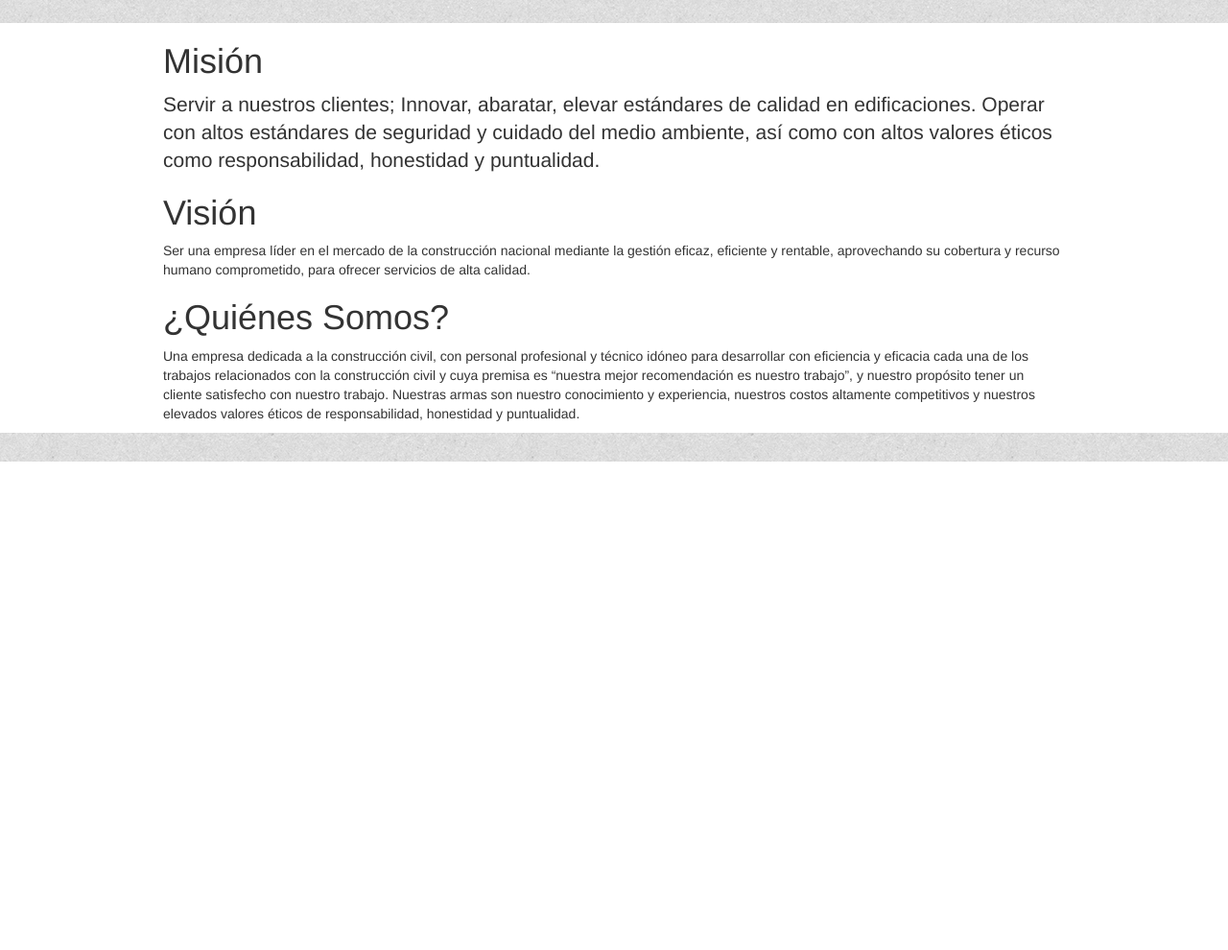
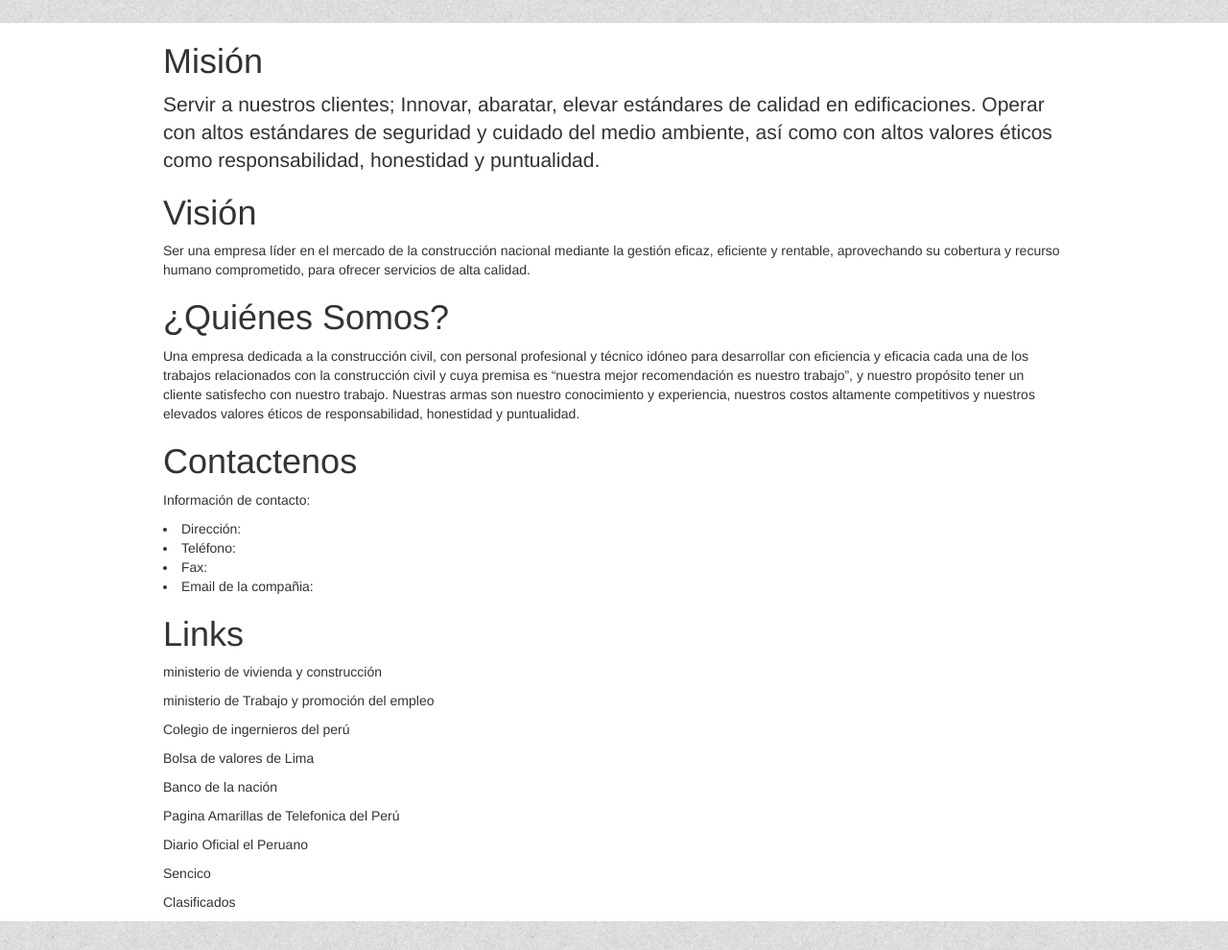
Before and after one commit to TavoGonzales/rubagi, a plain HTML site: page index.html in a window 1280 px wide. Shown: the part 608-1598 px from the top of the page at 96% size. Before the commit the page ends 1089 px from the top, so only its background shows below. Drawn offline with Linux system fonts and the light colour scheme.

Commit message:
escribiendo Contactenos y Links(urgente revision)

```diff
--- a/index.html
+++ b/index.html
@@ -113,7 +113,25 @@
             <p>Una empresa dedicada a la construcción civil, con personal profesional y técnico idóneo para desarrollar con eficiencia y eficacia cada una de los trabajos relacionados con la construcción civil y cuya premisa es “nuestra mejor recomendación es nuestro trabajo”, y nuestro propósito tener un cliente satisfecho con nuestro trabajo.
 Nuestras armas son nuestro conocimiento y experiencia, nuestros costos altamente competitivos y nuestros elevados valores éticos de responsabilidad, honestidad y puntualidad.</p>
 
+        <h1>Contactenos</h1>
+            <p>Información de contacto: </p>
+            <p>
+                <li>Dirección: </li>
+                <li>Teléfono: </li>
+                <li>Fax: </li>
+                <li>Email de la compañia:</li>
+            </p>
 
+        <h1>Links</h1>
+            <p>ministerio de vivienda y construcción</p>
+            <p>ministerio de Trabajo y promoción del empleo</p>
+            <p>Colegio de ingernieros del perú</p>
+            <p>Bolsa de valores de Lima</p>
+            <p>Banco de la nación</p>
+            <p>Pagina Amarillas de Telefonica del Perú</p>
+            <p>Diario Oficial el Peruano</p>
+            <p>Sencico</p>
+            <p>Clasificados</p>
 
         </div>
     </div>
```
